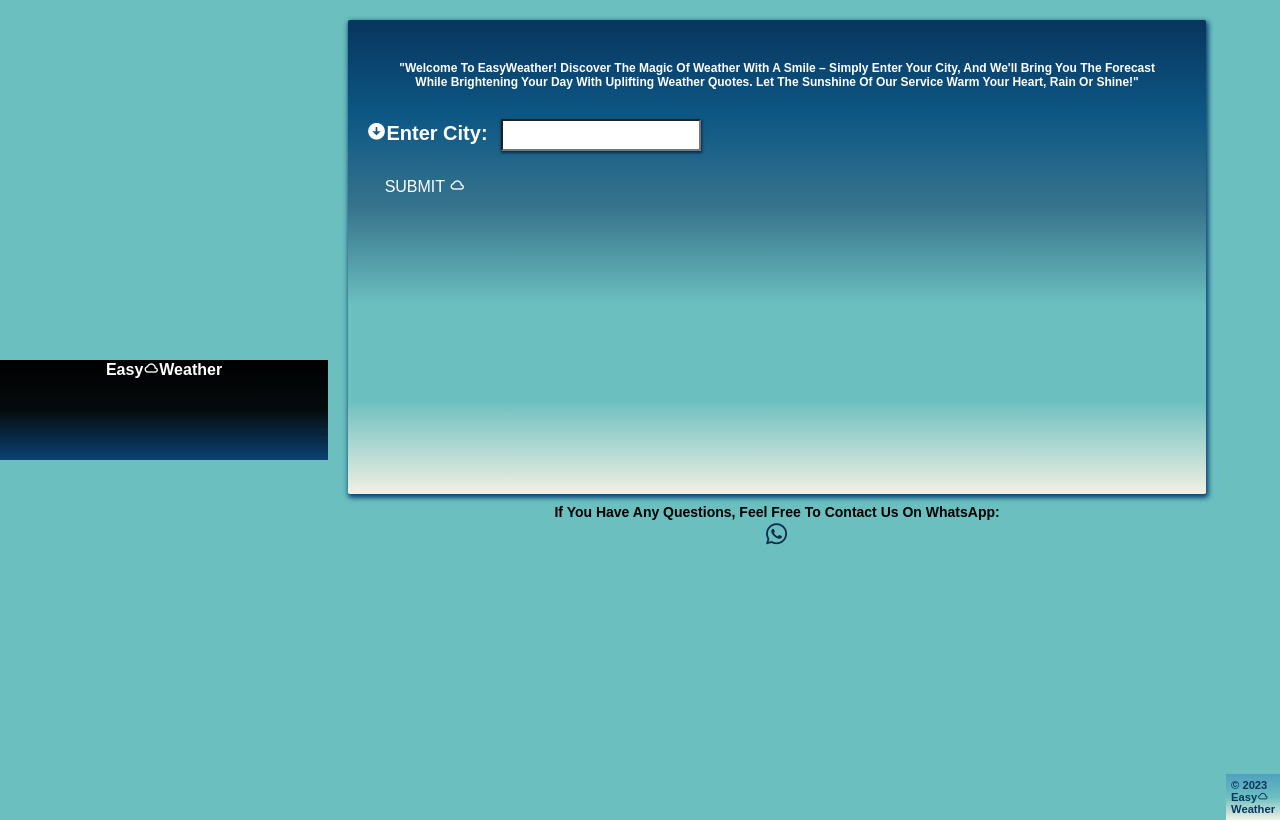
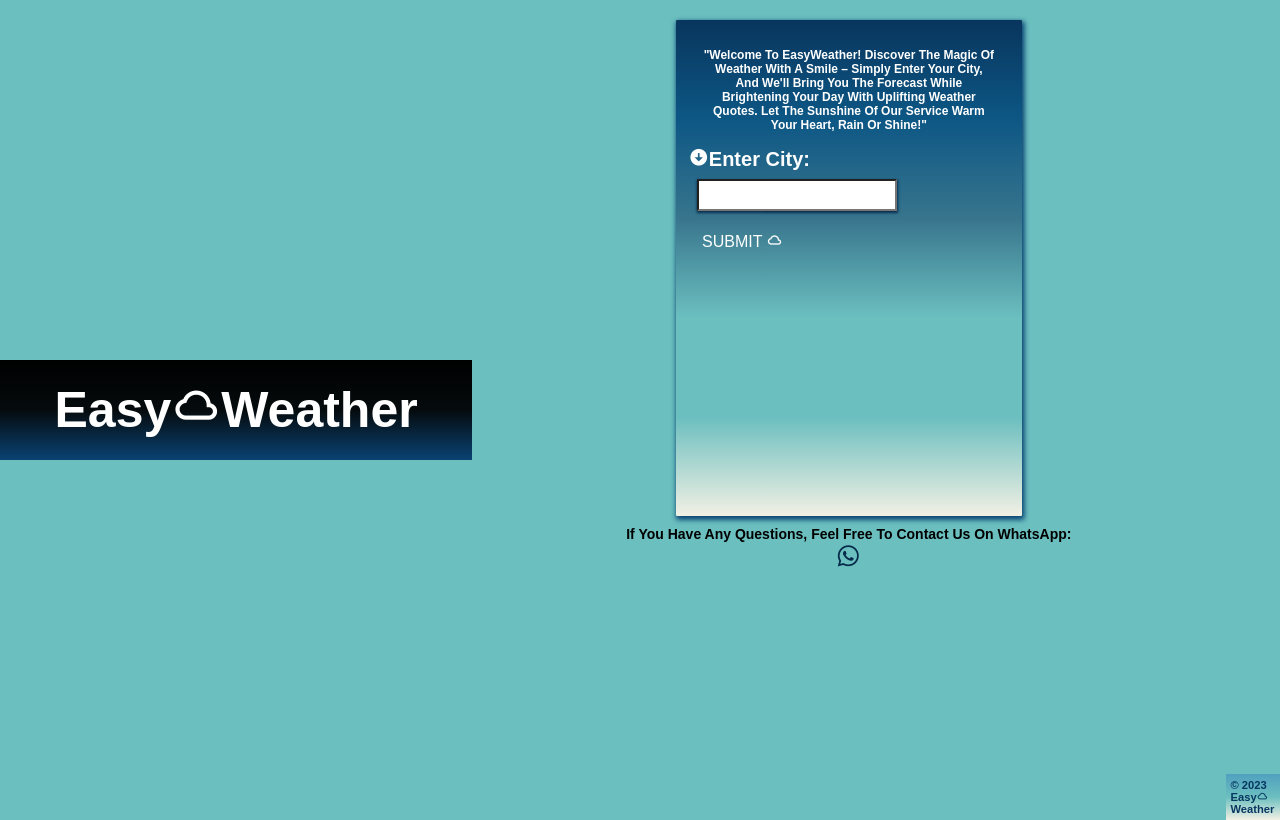
Before and after one commit to SandorGyorfi/EasyWeather, a Flask app: template templates/index.html in a window 1280 px wide. Run offline with Flask 3, Linux system fonts and the light colour scheme; the template is opened without the code that fills it, so the values that code supplies are empty.

Commit message:
Css update
Some basic media elements added

```diff
--- a/static/style.css
+++ b/static/style.css
@@ -205,3 +205,57 @@
     padding: 5%;
     margin: 8px;
   }
+
+  @media only screen and (min-width: 768px) {
+    .logo {
+      font-size: 30px;
+      margin: 10px 0 0.5rem;
+    }
+    .container {
+      display: flex;
+      justify-content: center;
+      flex-wrap: wrap;
+      margin: 10px;
+      min-height: 100vh;
+    }
+    .card {
+      width: calc(50% - 20px);
+    }
+    .contact {
+      display: flex;
+      flex-direction: column;
+      align-items: center;
+      width: 100%;
+    }
+  }
+  /*-------------------------------------------------------------Media queries 1100px--*/
+
+  @media only screen and (min-width: 1100px) {
+    .container {
+      width: auto;
+    }
+  }
+
+  .logo {
+    font-size: 50px;
+    margin: 10px 0 0.5rem;
+    text-align: center;
+    line-height: 100px;
+  }
+
+  /*-------------------------------------------------------------Media queries 952px--*/
+
+  @media (max-width: 952px) {
+    .logo {
+      font-size: 45px;
+    }
+  }
+
+  /*-------------------------------------------------------------Media queries 858px--*/
+
+  @media (max-width: 858px) {
+    .logo {
+      text-align: center;
+      font-size: 30px;
+    }
+  }
```
